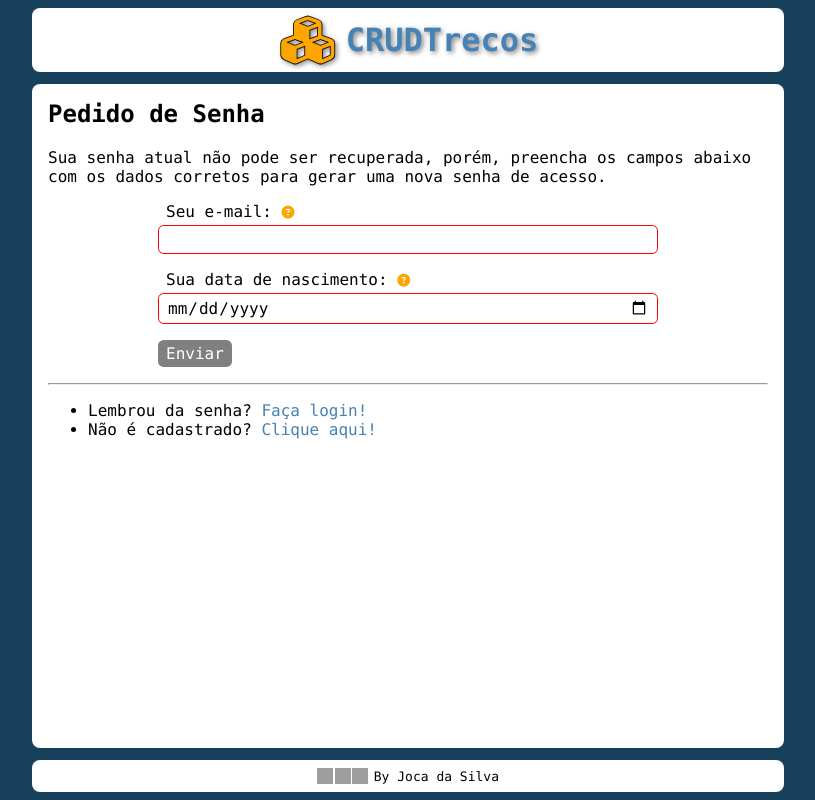
After one commit to lenawyeon/crudtrecos, a Flask app: page /novasenha in a window 1280 px wide. The commit adds this page. Shown: the whole page, without its empty margins (232-1047 px from the left). Run offline with Flask 3, Linux system fonts and the light colour scheme; some libraries are stand-ins or nearby versions; grey boxes are pictures that could not be loaded.

Commit message:
atualizações

```diff
--- a/app.py
+++ b/app.py
@@ -58,23 +58,44 @@ def login():
 
     # Dados, variáveis e valores a serem passados para o template HTML
     pagina = {
-        'titulo': 'CRUDTrecos - Login',
-        'usuario': usuario
+        'titulo': 'CRUDTrecos - Login'
     }
 
     return render_template('login.html', **pagina)
 
 
-@app.route('/cadastro', methods=['GET', 'POST'])
+@app.route('/cadastro', methods=['GET', 'POST'])  # Cadastro de usuário
 def cadastro():
 
     # Dados, variáveis e valores a serem passados para o template HTML
     pagina = {
-        'titulo': 'CRUDTrecos - Login',
+        'titulo': 'CRUDTrecos - Cadastre-se',
+    }
+
+    return render_template('cadastro.html', **pagina)
+
+
+@app.route('/novasenha', methods=['GET', 'POST'])  # Pedido de senha de usuário
+def novasenha():
+
+    # Dados, variáveis e valores a serem passados para o template HTML
+    pagina = {
+        'titulo': 'CRUDTrecos - Nova Senha'
+    }
+
+    return render_template('novasenha.html', **pagina)
+
+@app.route('/perfil')
+def perfil():
+
+    # Dados, variáveis e valores a serem passados para o template HTML
+    pagina = {
+        'titulo': 'CRUDTrecos - Novo Treco',
         'usuario': usuario
     }
 
-    return render_template('cadastro.html', **pagina)
+    # Renderiza o template HTML, passaod valores para ele
+    return render_template('perfil.html', **pagina)
 
 
 # Executa o servidor HTTP se estiver no modo de desenvolvimento
--- /dev/null
+++ b/pip.ini
@@ -0,0 +1,3 @@
+[global]
+index-url = https://pypi.org/simple
+extra-index-url = https://files.pythonhosted.org/simple
--- a/static/css/_template.css
+++ b/static/css/_template.css
@@ -132,12 +132,27 @@ button {
     border-radius: .25rem;
 }
 
+#wrap>nav>a:last-child {
+    margin-left: auto;
+    text-transform: none;
+    padding: .25rem;
+    margin-right: 0;
+}
+
+#wrap>nav>a:last-child span {
+    font-size: small;
+}
+
 #wrap>nav>span {
     display: flex;
     margin-left: auto;
     font-size: 90%;
     align-items: center;
     justify-content: flex-end;
+}
+
+#wrap>nav>span i {
+    margin-right: .25rem;
 }
 
 #wrap>nav>a i {
@@ -159,6 +174,7 @@ button {
 
 #wrap>main {
     flex-grow: 1;
+    padding: 1rem;
 }
 
 #wrap>main>h2:first-child {
@@ -182,3 +198,85 @@ button {
     height: 1rem;
     margin-right: .1rem;
 }
+
+/***************/
+/* Formulários */
+/***************/
+
+.field-help {
+    color: orange;
+    font-size: small;
+    cursor: pointer;
+}
+
+#wrap>main form {
+    display: block;
+    width: 100%;
+    margin: auto;
+}
+
+#wrap>main form label {
+    display: block;
+    padding: 0 0 .25rem .5rem;
+}
+
+#wrap>main form input,
+#wrap>main form textarea,
+#wrap>main form button {
+    padding: .25rem .5rem;
+    border-radius: .35rem;
+}
+
+#wrap>main form input,
+#wrap>main form textarea {
+    width: 100%;
+    border: 1px solid red;
+}
+
+#wrap>main form textarea {
+    resize: vertical;
+}
+
+#wrap>main form button[type=submit] {
+    border: none;
+    background-color: grey;
+    color: white;
+    cursor: pointer;
+    pointer-events: none;
+}
+
+#wrap>main form input:valid,
+#wrap>main form textarea:valid {
+    border: 1px solid blue;
+}
+
+#wrap>main form:valid button[type=submit] {
+    background-color: steelblue;
+    pointer-events: all;
+}
+
+.input-password {
+    display: flex;
+    align-items: center;
+}
+
+.input-password span {
+    display: inline-block;
+    margin-left: .25rem;
+    color: grey;
+}
+
+
+.input-password input {
+    width: 200px !important;
+}
+
+#formNovo,
+#formCadastro,
+#formNovasenha {
+    max-width: 500px;
+}
+
+#formLogin {
+    max-width: 300px;
+}
--- a/templates/_template.html
+++ b/templates/_template.html
@@ -6,6 +6,10 @@
     <meta name="viewport" content="width=device-width, initial-scale=1.0">
     <link rel="stylesheet" href="/static/css/_template.css">
     <link rel="shortcut icon" href="/static/img/favicon.png">
+    {# Se definiu uma folha de estilos, gera o link para ela. #}
+    {% if css %}
+    <link rel="stylesheet" href="/static/css/{{ css }}">
+    {% endif %}
     {# Interpola a variável 'titulo' no <title></title> do site #}
     <title>{{ titulo }}</title>
 </head>
@@ -21,15 +25,13 @@
             </a>
         </header>
 
+        {% if usuario %}
         <nav>
-            <a href="/" title="Listar meus trecos"><i
-                    class="fa-regular fa-rectangle-list fa-fw"></i><span>Listar</span></a>
+            <a href="/" title="Listar meus trecos"><i class="fa-regular fa-rectangle-list fa-fw"></i><span>Listar</span></a>
             <a href="/novo" title="Cadastrar novo treco"><i class="fa-solid fa-plus fa-fw"></i><span>Novo</span></a>
-            <span>
-                Olá {{ usuario.pnome }}!
-                <a href="/sair" title="Sair / Logout do aplicativo"><i class="fa-solid fa-circle-xmark fa-fw"></i></a>
-            </span>
+            <a href="/perfil" id="navUsuario"><i class="fa-solid fa-user"></i><span>Olá {{ usuario.pnome }}!</span></a>
         </nav>
+        {% endif %}
 
         <main>
             {# O conteúdo de todas as páginas do site abrem no bloco 'content' abaixo #}
--- /dev/null
+++ b/templates/novasenha.html
@@ -0,0 +1,40 @@
+{# Inclui o template principal nesta página #}
+{% extends '_template.html' %}
+
+{# Bloco com conteúdo desta página #}
+{% block conteudo %}
+
+<h2>Pedido de Senha</h2>
+<p>Sua senha atual não pode ser recuperada, porém, preencha os campos abaixo com os dados corretos para gerar uma nova senha de acesso.</p>
+
+<form action="/novasenha" method="post" id="formNovasenha">
+
+    <p>
+        <label for="email">
+            Seu e-mail:
+            <span class="field-help" title="O endereço de e-mail com o qual você acessa o site."><i class="fa-solid fa-circle-question"></i></span>
+        </label>
+        <input type="email" name="email" id="email" required>
+    </p>
+
+    <p>
+        <label for="nascimento">
+            Sua data de nascimento:
+            <span class="field-help" title="Sua data de nascimento no formato 'dd/mm/aaaa'."><i class="fa-solid fa-circle-question"></i></span>
+        </label>
+        <input type="date" name="nascimento" id="nascimento" required>
+    </p>
+
+    <p>
+        <button type="submit">Enviar</button>
+    </p>
+
+</form>
+
+<hr>
+<ul>
+    <li>Lembrou da senha? <a href="/login">Faça login!</a></li>
+    <li>Não é cadastrado? <a href="/cadastro">Clique aqui!</a></li>
+</ul>
+
+{% endblock %}
```
Also changed, not shown: templates/cadastro.html (+44 -11 lines), templates/login.html (+7 -5 lines), templates/novo.html (+18 -6 lines), templates/perfil.html (added, +24 -0 lines).
